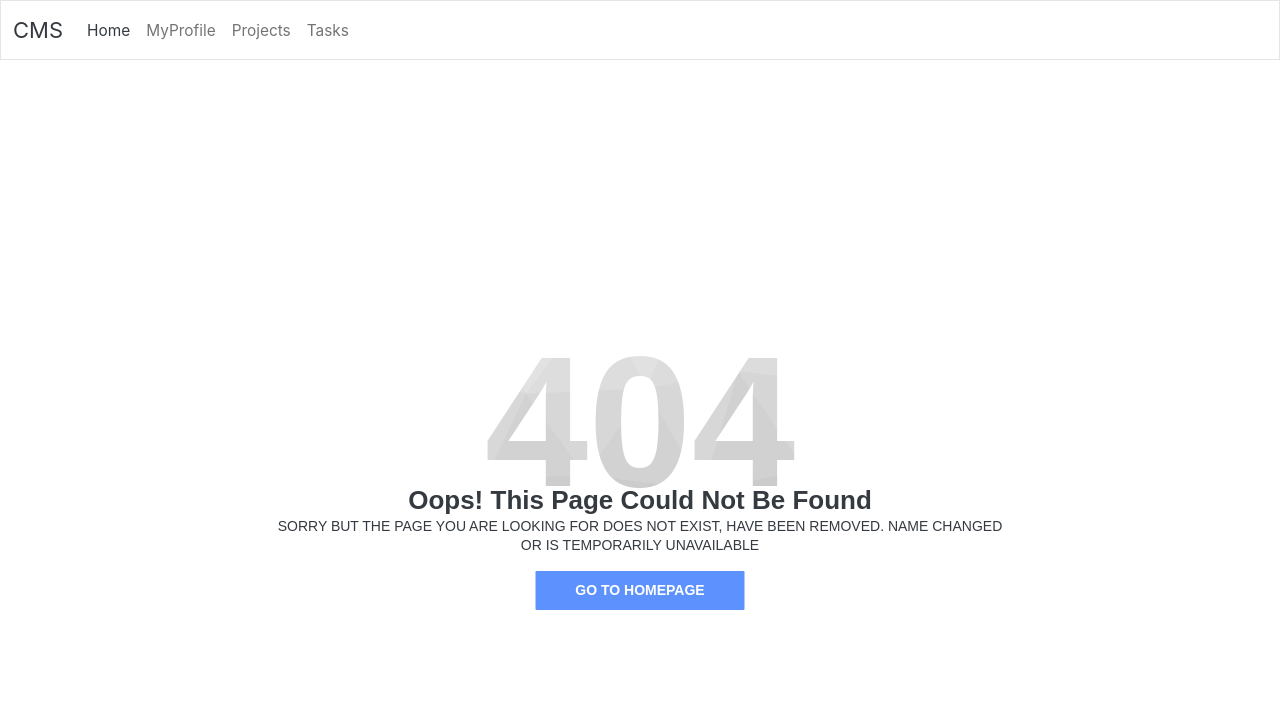
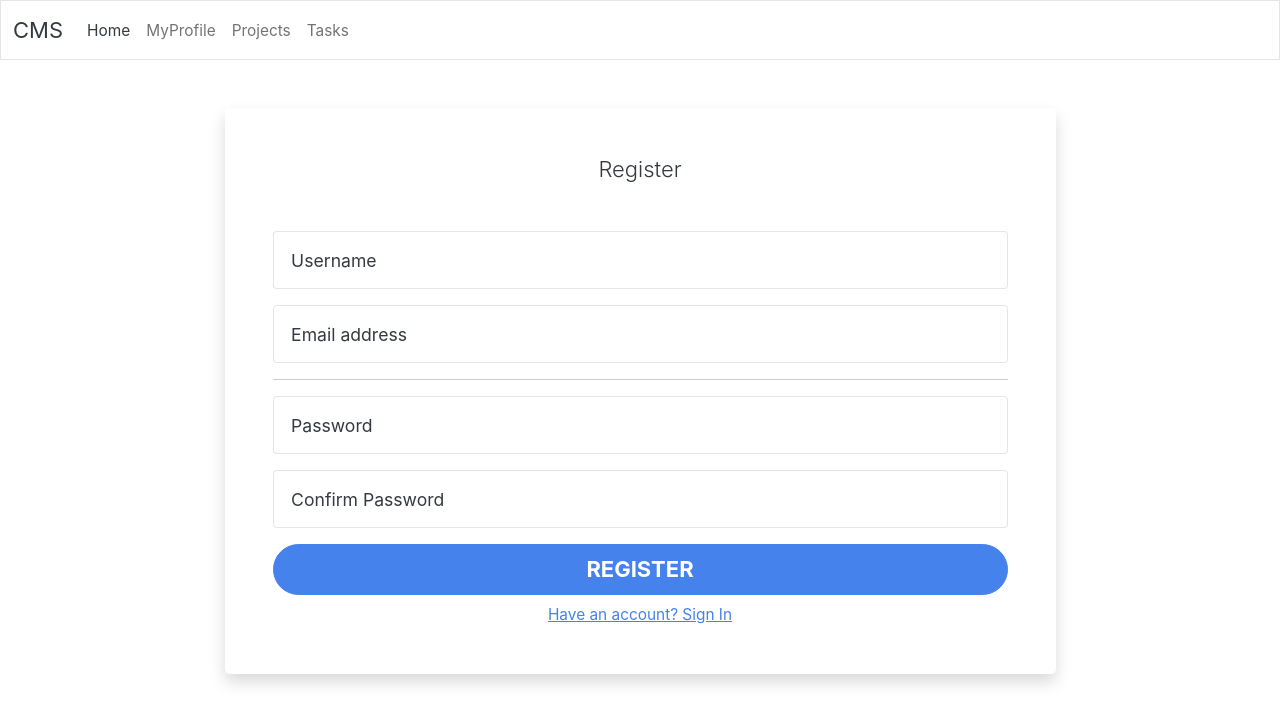
Before and after one commit to CodingErik/constructionManagementSystem, a React (Create React App) app in the folder front-end/: page /register in a window 1280 px wide. Shown: the top 724 px of the page. Built offline with nearby package versions, Linux system fonts and the light colour scheme.

Commit message:
login&register page

```diff
--- a/front-end/src/App.js
+++ b/front-end/src/App.js
@@ -1,9 +1,10 @@
 import logo from './logo.svg';
 import NavBar from './components/NavBar';
-import { BrowserRouter as Router, Route, Switch } from "react-router-dom";
+import { BrowserRouter as Router, Route, Switch } from 'react-router-dom';
 import './App.css';
 import Home from './pages/Home';
 import Login from './pages/Login';
+import RegisterPage from './pages/RegisterPage';
 import MyProfile from './pages/MyProfile';
 import Projects from './pages/Projects';
 import Tasks from './pages/Tasks';
@@ -11,22 +12,22 @@ import NoMatch from './pages/NoMatch';
 
 function App() {
   return (
-    <div className="App">
+    <div className='App'>
       <Router>
         <div>
           <NavBar />
           <Switch>
-            <Route exact path={["/", "/home"]} component={Home} />
-            <Route exact path="/login" component={Login} />
-            <Route exact path="/MyProfile" component={MyProfile} />
-            <Route exact path="/Projects" component={Projects} />
-            <Route exact path="/Tasks" component={Tasks} />
+            <Route exact path={['/', '/home']} component={Home} />
+            <Route exact path='/login' component={Login} />
+            <Route exact path='/register' component={RegisterPage} />
+            <Route exact path='/MyProfile' component={MyProfile} />
+            <Route exact path='/Projects' component={Projects} />
+            <Route exact path='/Tasks' component={Tasks} />
             <Route component={NoMatch} />
           </Switch>
         </div>
       </Router>
     </div>
-
   );
 }
 
--- a/front-end/src/pages/Login.jsx
+++ b/front-end/src/pages/Login.jsx
@@ -1,9 +1,61 @@
-import React from 'react'
+import React from 'react';
+import { useState } from 'react';
 
 export default function Login() {
-    return (
-        <div>
-            Login
+  return (
+    <div class='container'>
+      <div class='row'>
+        <div class='col-lg-10 col-xl-9 mx-auto'>
+          <div class='card flex-row my-5 border-0 shadow rounded-3 overflow-hidden'>
+            <div class='card-img-left d-none d-md-flex'></div>
+            <div class='card-body p-4 p-sm-5'>
+              <h5 class='card-title text-center mb-5 fw-light fs-5'>Login</h5>
+              <form>
+                <div class='form-floating mb-3'>
+                  <input
+                    type='text'
+                    class='form-control'
+                    id='floatingInputUsername'
+                    placeholder='myusername'
+                    required
+                    autofocus
+                  />
+                  <label for='floatingInputUsername'>
+                    Username / Email address
+                  </label>
+                </div>
+
+                <hr />
+
+                <div class='form-floating mb-3'>
+                  <input
+                    type='password'
+                    class='form-control'
+                    id='floatingPassword'
+                    placeholder='Password'
+                  />
+                  <label for='floatingPassword'>Password</label>
+                </div>
+
+                <div class='d-grid mb-2'>
+                  <button
+                    class='btn btn-lg btn-primary btn-login fw-bold text-uppercase'
+                    type='submit'
+                  >
+                    Login
+                  </button>
+                </div>
+
+                <a class='d-block text-center mt-2 small' href='/register'>
+                  Don't have an account? Register
+                </a>
+
+                <hr class='my-4' />
+              </form>
+            </div>
+          </div>
         </div>
-    )
+      </div>
+    </div>
+  );
 }
--- /dev/null
+++ b/front-end/src/pages/RegisterPage.jsx
@@ -0,0 +1,84 @@
+import React from 'react';
+
+function RegisterPage() {
+  return (
+    <div>
+      <div class='container'>
+        <div class='row'>
+          <div class='col-lg-10 col-xl-9 mx-auto'>
+            <div class='card flex-row my-5 border-0 shadow rounded-3 overflow-hidden'>
+              <div class='card-img-left d-none d-md-flex'></div>
+              <div class='card-body p-4 p-sm-5'>
+                <h5 class='card-title text-center mb-5 fw-light fs-5'>
+                  Register
+                </h5>
+                <form>
+                  <div class='form-floating mb-3'>
+                    <input
+                      type='text'
+                      class='form-control'
+                      id='floatingInputUsername'
+                      placeholder='myusername'
+                      required
+                      autofocus
+                    />
+                    <label for='floatingInputUsername'>Username</label>
+                  </div>
+
+                  <div class='form-floating mb-3'>
+                    <input
+                      type='email'
+                      class='form-control'
+                      id='floatingInputEmail'
+                      placeholder='name@example.com'
+                    />
+                    <label for='floatingInputEmail'>Email address</label>
+                  </div>
+
+                  <hr />
+
+                  <div class='form-floating mb-3'>
+                    <input
+                      type='password'
+                      class='form-control'
+                      id='floatingPassword'
+                      placeholder='Password'
+                    />
+                    <label for='floatingPassword'>Password</label>
+                  </div>
+
+                  <div class='form-floating mb-3'>
+                    <input
+                      type='password'
+                      class='form-control'
+                      id='floatingPasswordConfirm'
+                      placeholder='Confirm Password'
+                    />
+                    <label for='floatingPasswordConfirm'>
+                      Confirm Password
+                    </label>
+                  </div>
+
+                  <div class='d-grid mb-2'>
+                    <button
+                      class='btn btn-lg btn-primary btn-login fw-bold text-uppercase'
+                      type='submit'
+                    >
+                      Register
+                    </button>
+                  </div>
+
+                  <a class='d-block text-center mt-2 small' href='/login'>
+                    Have an account? Sign In
+                  </a>
+                </form>
+              </div>
+            </div>
+          </div>
+        </div>
+      </div>
+    </div>
+  );
+}
+
+export default RegisterPage;
```
Also changed, not shown: front-end/src/pages/MyProfile.jsx (+2 -6 lines), 2 other files (tests, documents, lock files or other folders).
